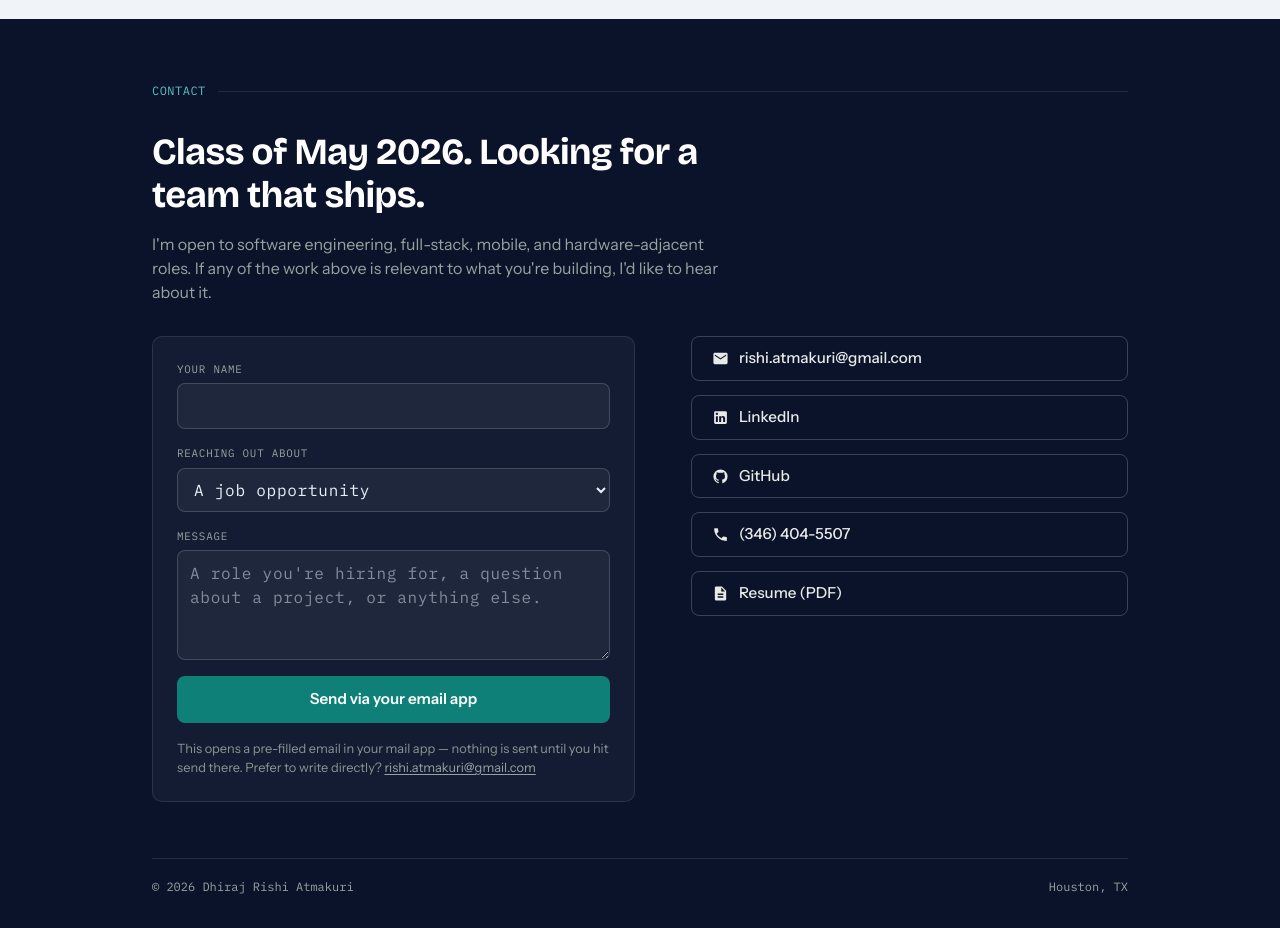
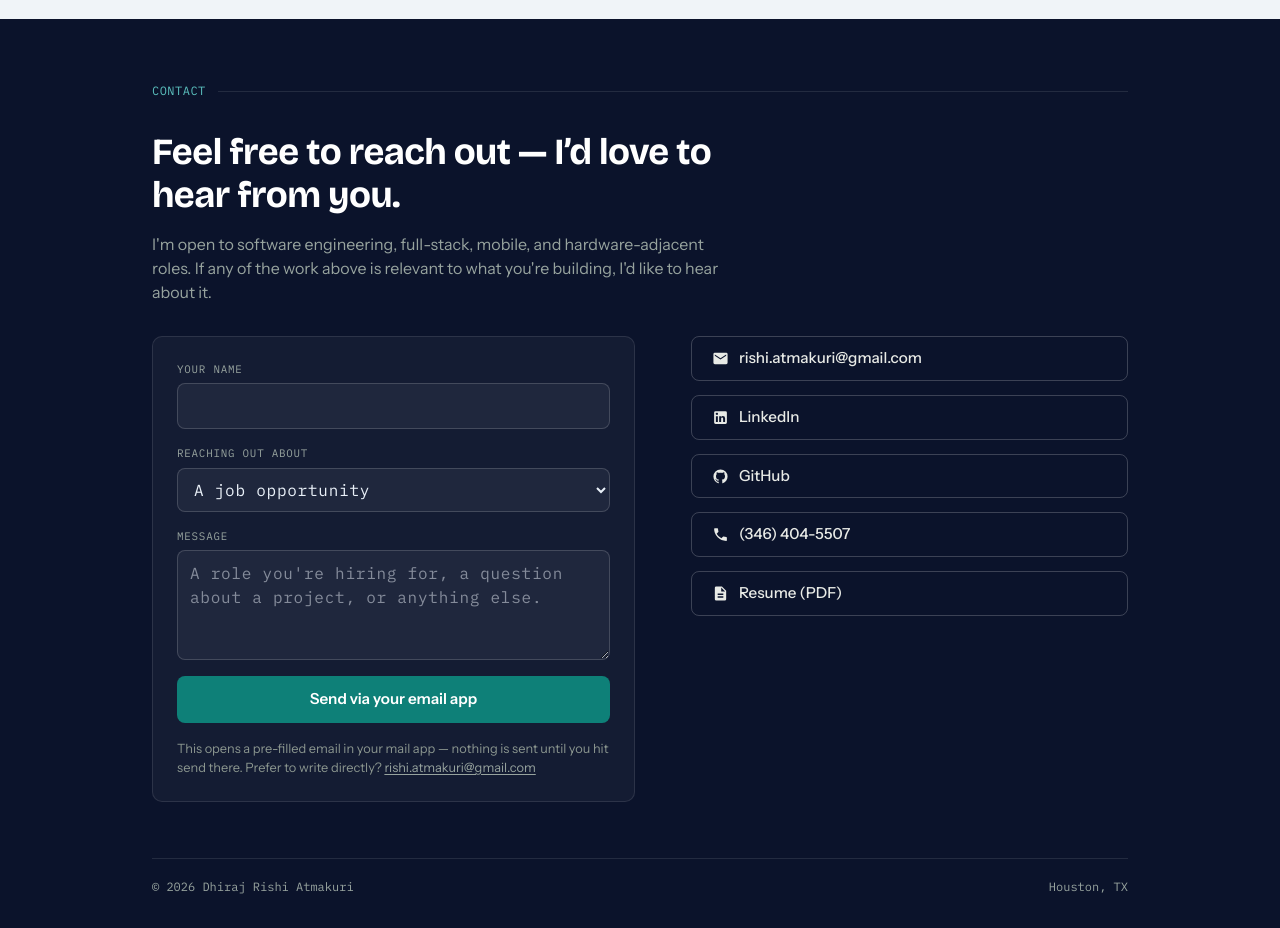
Before and after one commit to dhirajatmakuri/portfolio-react, a React (Vite) app: page / in a window 1280 px wide. Shown: the part 5920-6848 px from the top of the page. Built offline with nearby package versions, Linux system fonts and the light colour scheme.

Commit message:
Update Contact.tsx

```diff
--- a/src/components/sections/Contact.tsx
+++ b/src/components/sections/Contact.tsx
@@ -61,7 +61,7 @@ export function Contact() {
         </p>
 
         <h2 className="mb-4 max-w-[17em] font-[family-name:var(--font-display)] text-[clamp(1.7rem,3.4vw,2.3rem)] font-bold leading-[1.15] tracking-[-0.015em] text-white">
-          Class of May 2026. Looking for a team that ships.
+          Feel free to reach out — I’d love to hear from you.
         </h2>
         <p className="mb-8 max-w-[36em] text-[#97A39E]">
           I'm open to software engineering, full-stack, mobile, and
```
